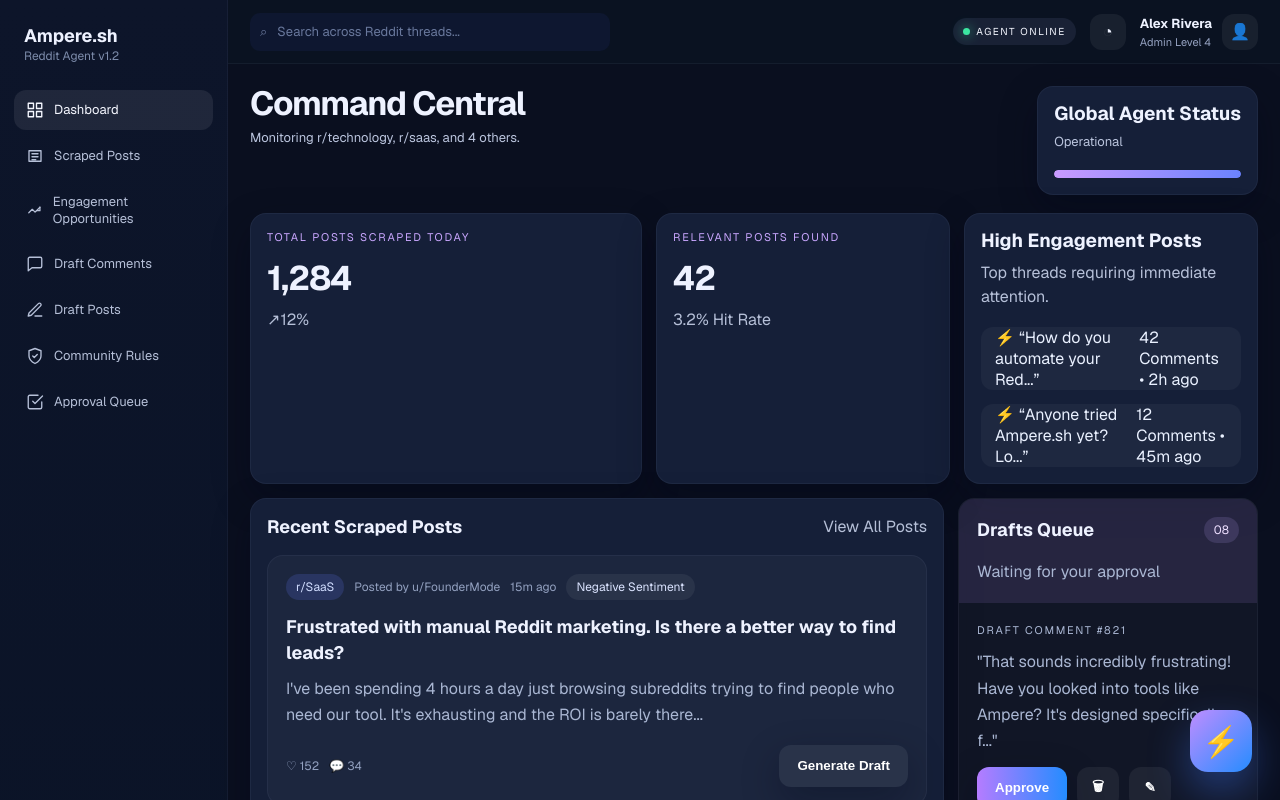
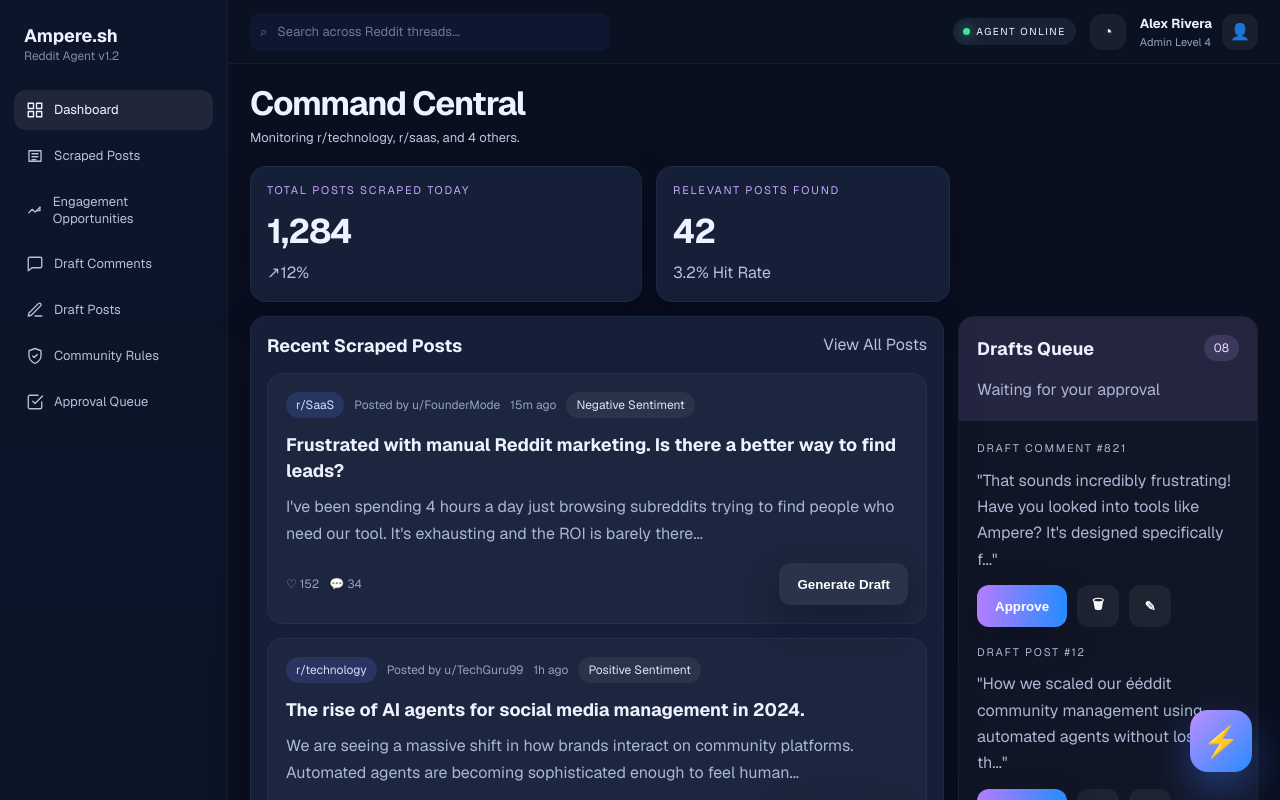
Before and after one commit to Jay-1410/Reddit-Automation, a Next.js app: page / in a window 1280 px wide. Shown: the top 800 px of the page. Built offline with nearby package versions, Linux system fonts and the light colour scheme.

Commit message:
Remove global status and high engagement sections from dashboard

```diff
--- a/src/app/page.js
+++ b/src/app/page.js
@@ -8,12 +8,10 @@
       title="Command Central"
       subtitle="Monitoring r/technology, r/saas, and 4 others."
       searchPlaceholder="Search across Reddit threads..."
-      actions={<StatCard title="Global Agent Status" note="Operational" footer={<div className={styles.progressTrack}><div className={styles.progressFill} style={{ width: "100%" }} /></div>} />}
     >
       <section className={styles.grid3}>
         <StatCard eyebrow="Total posts scraped today" value="1,284" note="↗12%" />
         <StatCard eyebrow="Relevant posts found" value="42" note="3.2% Hit Rate" />
-        <StatCard title="High Engagement Posts" note="Top threads requiring immediate attention." footer={<div className={styles.stacked}><div className={styles.filterValue}>⚡ “How do you automate your Red...” <span>42 Comments • 2h ago</span></div><div className={styles.filterValue}>⚡ “Anyone tried Ampere.sh yet? Lo...” <span>12 Comments • 45m ago</span></div></div>} large />
       </section>
 
       <section className={styles.twoCol}>
```
